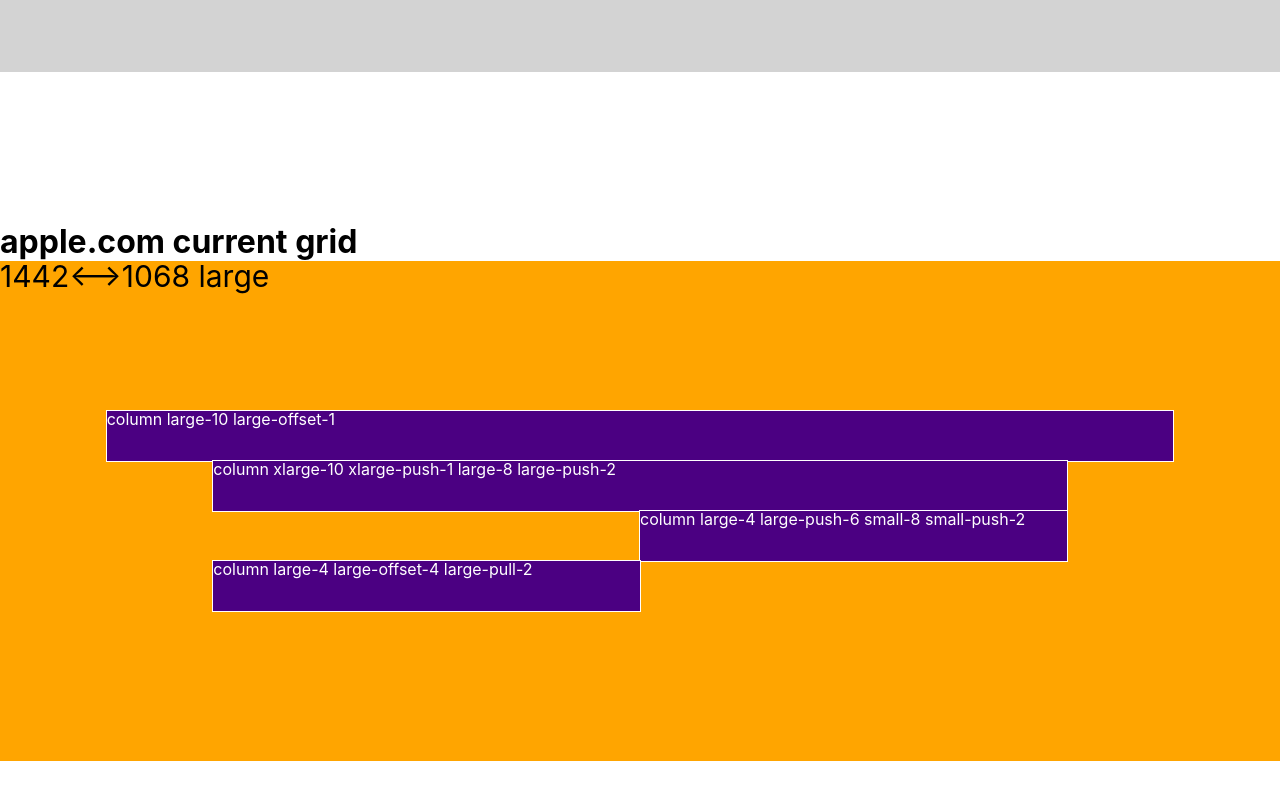
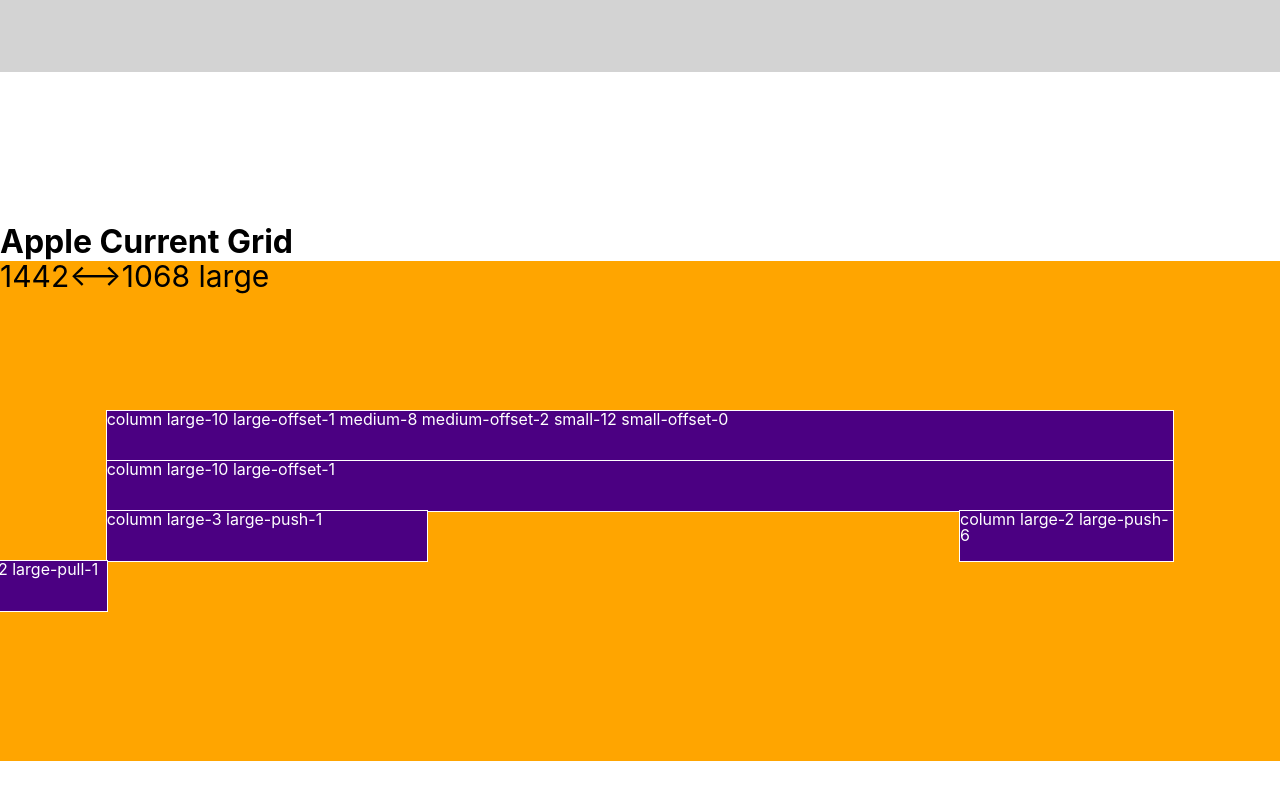
Before and after one commit to maxdmitriev/grid-layout-modules, a plain HTML site: page index.html in a window 1280 px wide. Shown: the part 1656-2456 px from the top of the page. Drawn offline with Linux system fonts and the light colour scheme.

Commit message:
description added

```diff
--- a/index.html
+++ b/index.html
@@ -102,7 +102,7 @@ section:after {
 </style>
 </head>
 <body>
-<h1>gov.uk grid</h1>
+<h1>GOV.UK Current Grid</h1>
 <section class="gov-uk">
 	<div class="grid-row">
 		<div class="column-two-thirds">column-two-thirds</div>
@@ -138,7 +138,7 @@ section:after {
 	</div>
 </section><!-- \GOV.UK GRID -->
 
-<h1>apple.com old grid</h1>
+<h1>Apple Old Grid</h1>
 <section class="apple-old">
 	<div class="grid2col">
 		<div class="column first"></div>
@@ -216,7 +216,7 @@ section:after {
 
 
 
-<h1>apple.com current grid</h1>
+<h1>Apple Current Grid</h1>
 <!--div class="row">
 
 	<div class="column large-offset-0">large-offset-0</div>
@@ -663,19 +663,20 @@ section:after {
 <section class="apple-current">
 
 	<div class="row">
+		<div class="column large-10 large-offset-1 medium-8 medium-offset-2 small-12 small-offset-0">offset (adaptive)</div>
+	</div>
+
+	<div class="row">
 		<div class="column large-10 large-offset-1">offset (fluid)</div>
 	</div>
 
 	<div class="row">
-		<div class="column xlarge-10 xlarge-push-1 large-8 large-push-2">offset (adaptive)</div>
+		<div class="column large-3 large-push-1">pull</div>
+		<div class="column large-2 large-push-6">push</div>
 	</div>
 
 	<div class="row">
-		<div class="column large-4 large-push-6 small-8 small-push-2">push</div>
-	</div>
-
-	<div class="row">
-		<div class="column large-4 large-offset-4 large-pull-2">pull</div>
+		<div class="column large-2 large-pull-1">push</div>
 	</div>
 
 </section><!-- \APPLE CURRENT GRID -->
```
